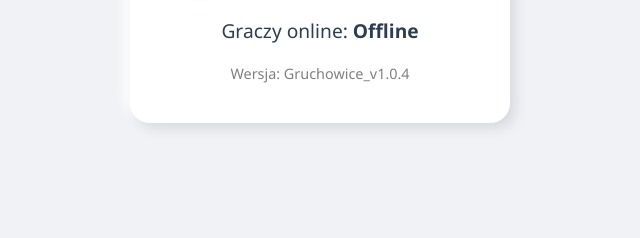
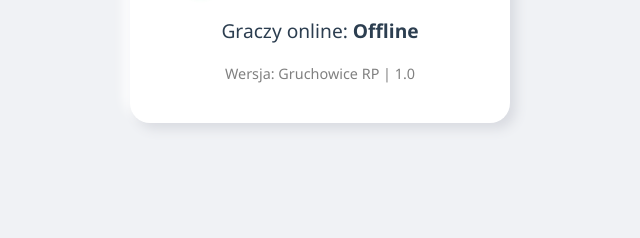
Before and after one commit to skibidiparufka/gruchowicesite, a plain HTML site: page status.html in a window 1280 px wide. Shown: the part 218-456 px from the top of the page, 320-960 px from the left. Drawn offline with Linux system fonts and the light colour scheme; no server answers.

Commit message:
Update status.html

```diff
--- a/status.html
+++ b/status.html
@@ -46,7 +46,7 @@
         <div class="status-card">
             <div style="font-size: 1.5em; font-weight: bold;"><span class="dot"></span> <span id="server-status">Ładowanie...</span></div>
             <div class="info-item">Graczy online: <strong id="player-count">--</strong></div>
-            <div class="info-item" style="font-size: 0.9em; color: gray;">Wersja: Gruchowice_v1.0.4</div>
+            <div class="info-item" style="font-size: 0.9em; color: gray;">Wersja: Gruchowice RP | 1.0 </div>
         </div>
     </main>
     <footer><p>© 2026 Gruchowice RP. Strona utworzona przez: youngmajster_</p></footer>
```
